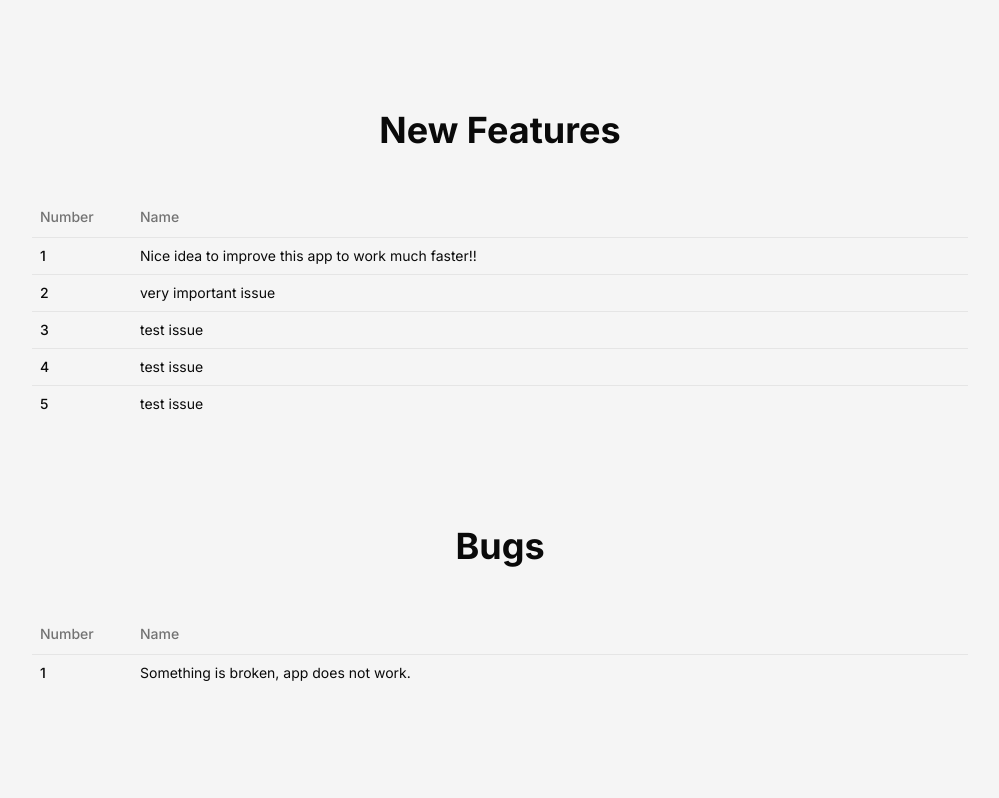
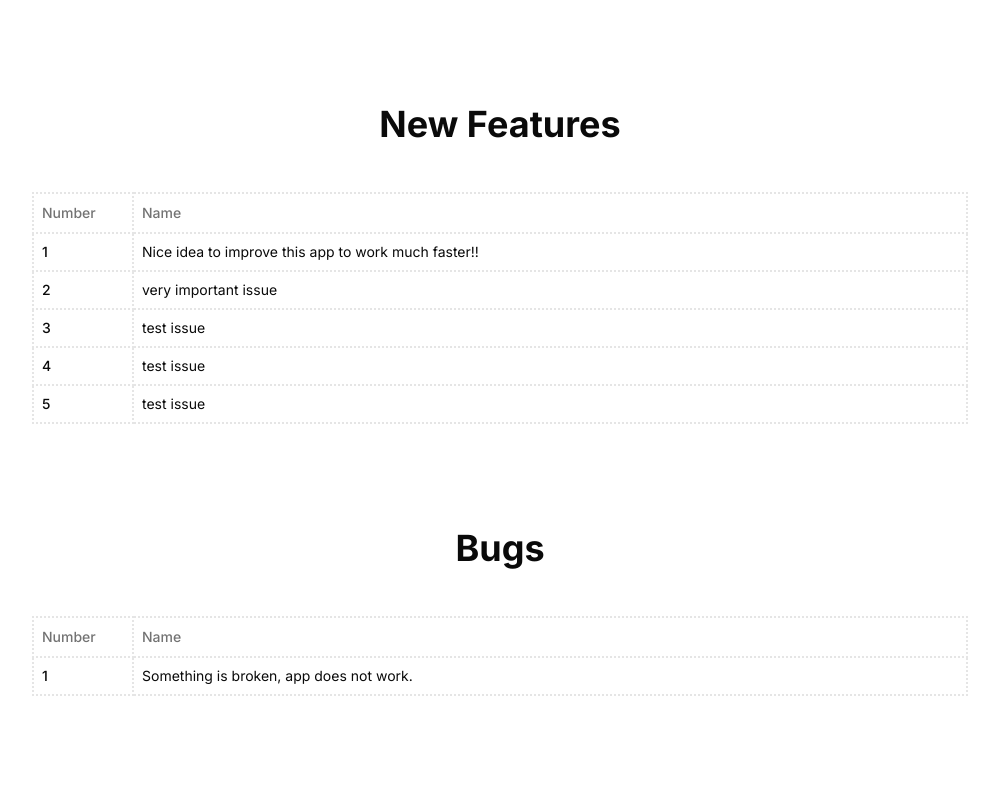
Before and after one commit to SAP-KSeF/SAP-KSeF.github.io, a Next.js app: page / in a window 1280 px wide. Shown: the top 798 px of the page, without its empty margins (140-1139 px from the left). Built offline with nearby package versions, Linux system fonts and the light colour scheme.

Commit message:
Make tables dotted and background white, change hover

```diff
--- a/app/page.tsx
+++ b/app/page.tsx
@@ -41,9 +41,13 @@ export default function Home() {
   const renderTableContent = (data: Issue[]) => {
     return data.map((issue, idx) => {
       return (
-        <TableRow className="hover:bg-blue-50" key={issue.number}>
-          <TableCell className="font-medium">{idx + 1}</TableCell>
-          <TableCell className="break-words max-w-xs">{issue.title}</TableCell>
+        <TableRow className="border-dotted border-2 hover:bg-muted/100" key={issue.number}>
+          <TableCell className="font-medium border-dotted border-2 w-[100px]">
+            {idx + 1}
+          </TableCell>
+          <TableCell className="break-words max-w-xs border-dotted border-2">
+            {issue.title}
+          </TableCell>
         </TableRow>
       );
     });
@@ -52,12 +56,14 @@ export default function Home() {
   const renderTable = ({ title, data }: TableDataProps) => {
     return (
       <div className="max-w-5xl w-full p-11" key={title}>
-        <h1 className="text-4xl font-bold mb-12 text-center">{title}</h1>
+        <h1 className={`text-4xl font-bold mb-12 text-center`}>{title}</h1>
         <Table>
-          <TableHeader>
+          <TableHeader >
             <TableRow>
-              <TableHead className="w-[100px]">Number</TableHead>
-              <TableHead>Name</TableHead>
+              <TableHead className="w-[100px] border-2 border-dotted">
+                Number
+              </TableHead>
+              <TableHead className="border-2 border-dotted">Name</TableHead>
             </TableRow>
           </TableHeader>
           <TableBody>{renderTableContent(data)}</TableBody>
@@ -67,16 +73,16 @@ export default function Home() {
   };
 
   return (
-    <main className="flex h-screen w-screen items-center justify-center bg-neutral-100">
+    <main className="flex h-screen w-screen items-center justify-center bg-white overflow-x-hidden">
       <div className="flex flex-col gap-4 w-full justify-center items-center">
-        {(searchParams.length === 0 || searchParams.includes("planned-features")) &&
+        {(searchParams.length === 0 ||
+          searchParams.includes("planned-features")) &&
           renderTable({
             title: "Planned Features",
             data: filterIssues({ state: "open", label: "new feature" }),
           })}
 
-        {(searchParams.length === 0 ||
-          searchParams.includes("new-features")) &&
+        {(searchParams.length === 0 || searchParams.includes("new-features")) &&
           renderTable({
             title: "New Features",
             data: filterIssues({ state: "closed", label: "new feature" }),
--- a/components/ui/table.tsx
+++ b/components/ui/table.tsx
@@ -55,7 +55,7 @@ const TableRow = React.forwardRef<
   <tr
     ref={ref}
     className={cn(
-      "border-b transition-colors hover:bg-muted/50 data-[state=selected]:bg-muted",
+      "border-b transition-colors data-[state=selected]:bg-muted",
       className
     )}
     {...props}
```
